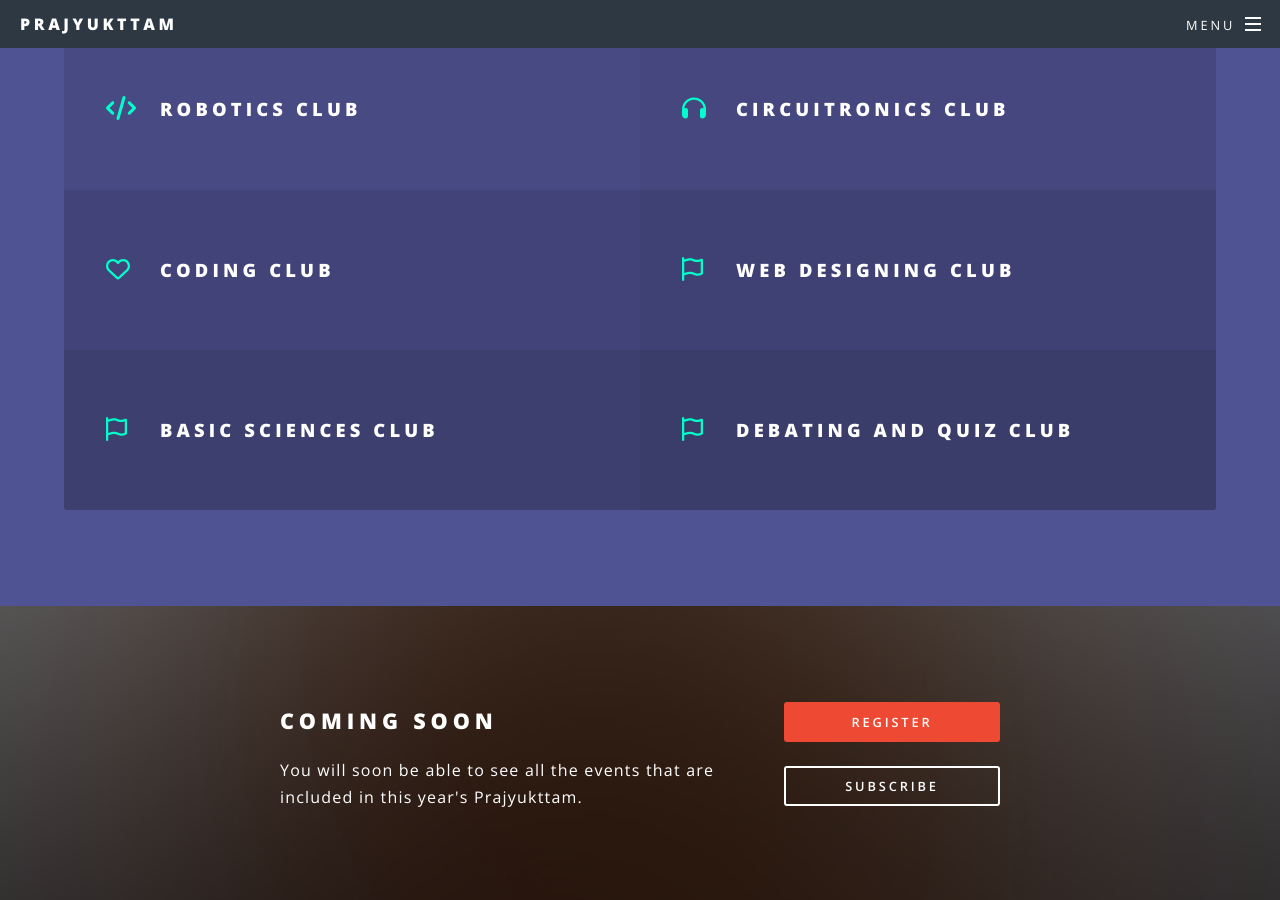
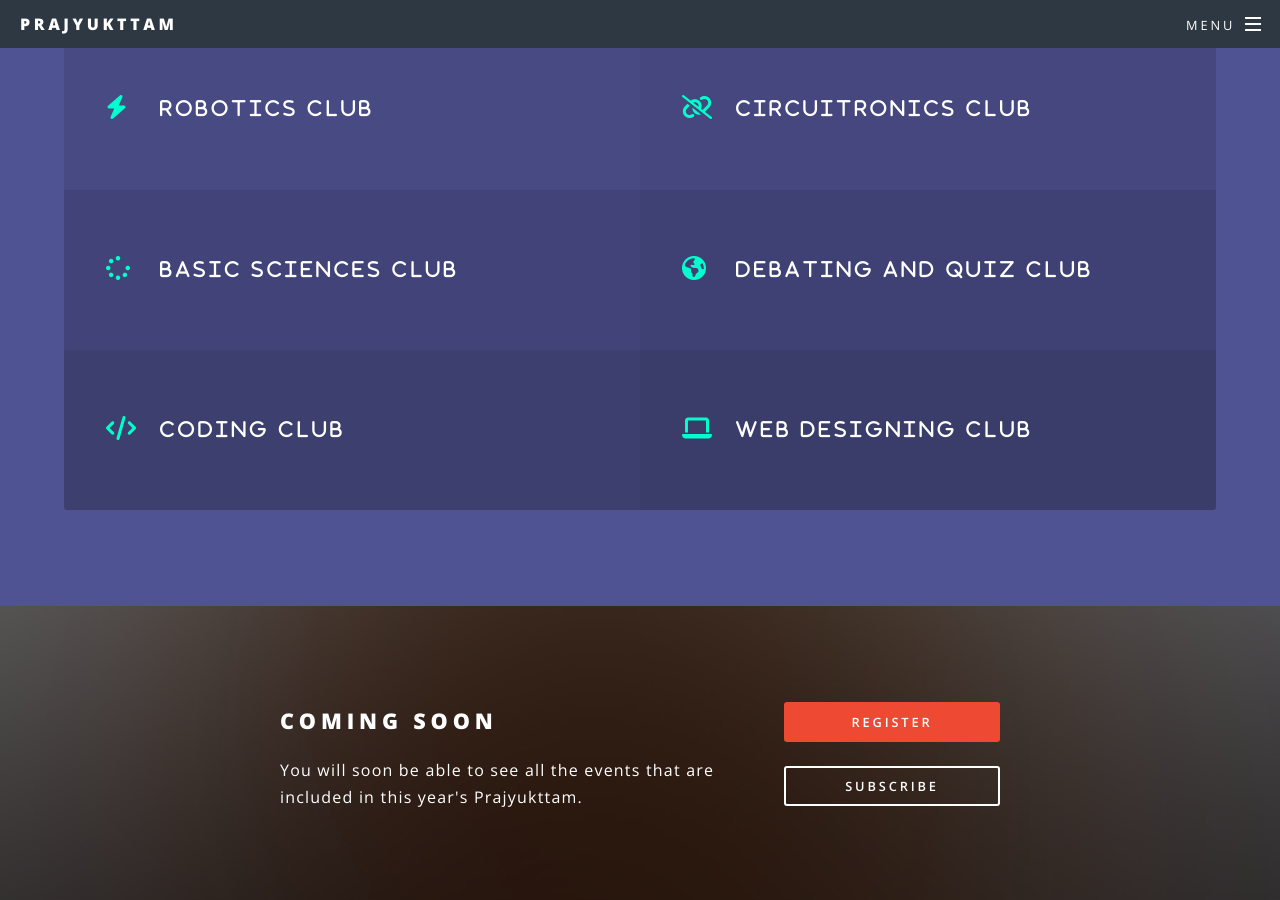
Before and after one commit to skyhitblog/prajyukttam.github.io, a Jekyll site: the page built from index.html, in a window 1280 px wide and 900 px high, scrolled down 1724 px. Built offline with Jekyll 4.4.1, drawn with Linux system fonts in a browser that asks for light colours; nearby versions of some CDN libraries; library files that are not in the unit come from our copies.

Commit message:
update homepage

```diff
--- a/index.html
+++ b/index.html
@@ -69,36 +69,37 @@
 								<p> </p>
 							</header>
 							<ul class="features">
-								<li class="icon fa-paper-plane-o">
+								<li class="icon fa fa-car">
 									<h3>Mechanical Club</h3>
 									<p>  </p>
 								</li>
-								<li class="icon fa-laptop">
+								<li class="icon fa fa-building">
 									<h3>Civil Club</h3>
 									<p>  </p>
 								</li>
-								<li class="icon fa-code">
+								<li class="icon fa fa-bolt">
 									<h3>Robotics Club</h3>
 									<p>  </p>
 								</li>
-								<li class="icon fa-headphones">
+								<li class="icon fa fa-chain-broken">
 									<h3>Circuitronics Club</h3>
 									<p>  </p>
 								</li>
-								<li class="icon fa-heart-o">
+
+								<li class="icon fa fa-spinner">
+									<h3>Basic Sciences Club</h3>
+									<p>  </p>
+								</li>
+								<li class="icon fa fa-globe">
+									<h3>Debating and Quiz Club</h3>
+									<p>  </p>
+								</li>
+								<li class="icon fa fa-code">
 									<h3>Coding Club</h3>
 									<p>  </p>
 								</li>
-								<li class="icon fa-flag-o">
+								<li class="icon fa fa-laptop">
 									<h3>Web Designing Club</h3>
-									<p>  </p>
-								</li>
-								<li class="icon fa-flag-o">
-									<h3>Basic Sciences Club</h3>
-									<p>  </p>
-								</li>
-								<li class="icon fa-flag-o">
-									<h3>Debating and Quiz Club</h3>
 									<p>  </p>
 								</li>
 							</ul>
```
Also changed, not shown: 4 other files.
